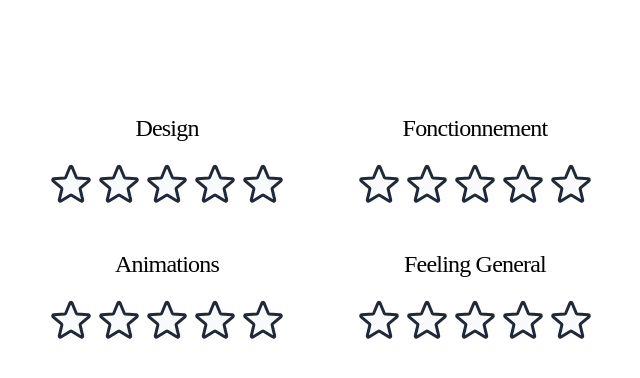
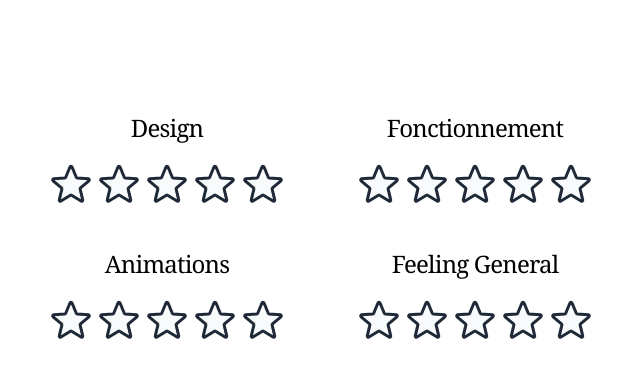
Before and after one commit to Rutabadev/rating, a SvelteKit app: page / in a window 1280 px wide. Shown: the top 378 px of the page, without its empty margins (319-959 px from the left). Built offline with nearby package versions, Linux system fonts and the light colour scheme.

Commit message:
fallback fonts

```diff
--- a/src/routes/+page.svelte
+++ b/src/routes/+page.svelte
@@ -8,7 +8,7 @@
 </script>
 
 <main
-	class="mx-auto mt-24 grid max-w-2xl grid-cols-2 place-content-center gap-6 px-10 tracking-tighter [font-family:Futura]"
+	class="mx-auto mt-24 grid max-w-2xl grid-cols-2 place-content-center gap-6 px-10 tracking-tighter [font-family:Futura,ui-serif,Georgia,Cambria,'Times_New_Roman',Times,serif]"
 >
 	{#each criterias as criteria, i}
 		<Criteria on:rating={(event) => (ratings[i] = event.detail)} {criteria} />
```
